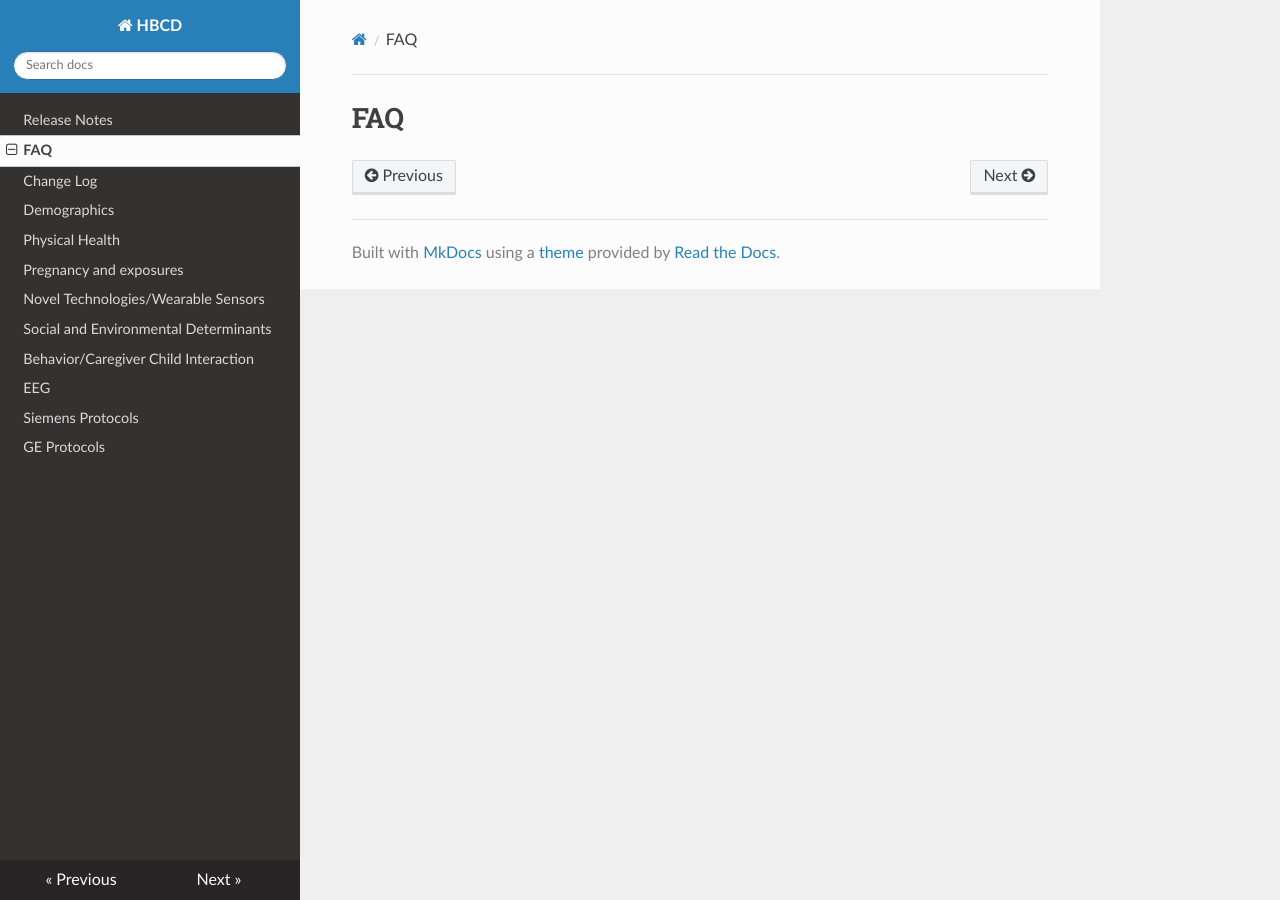
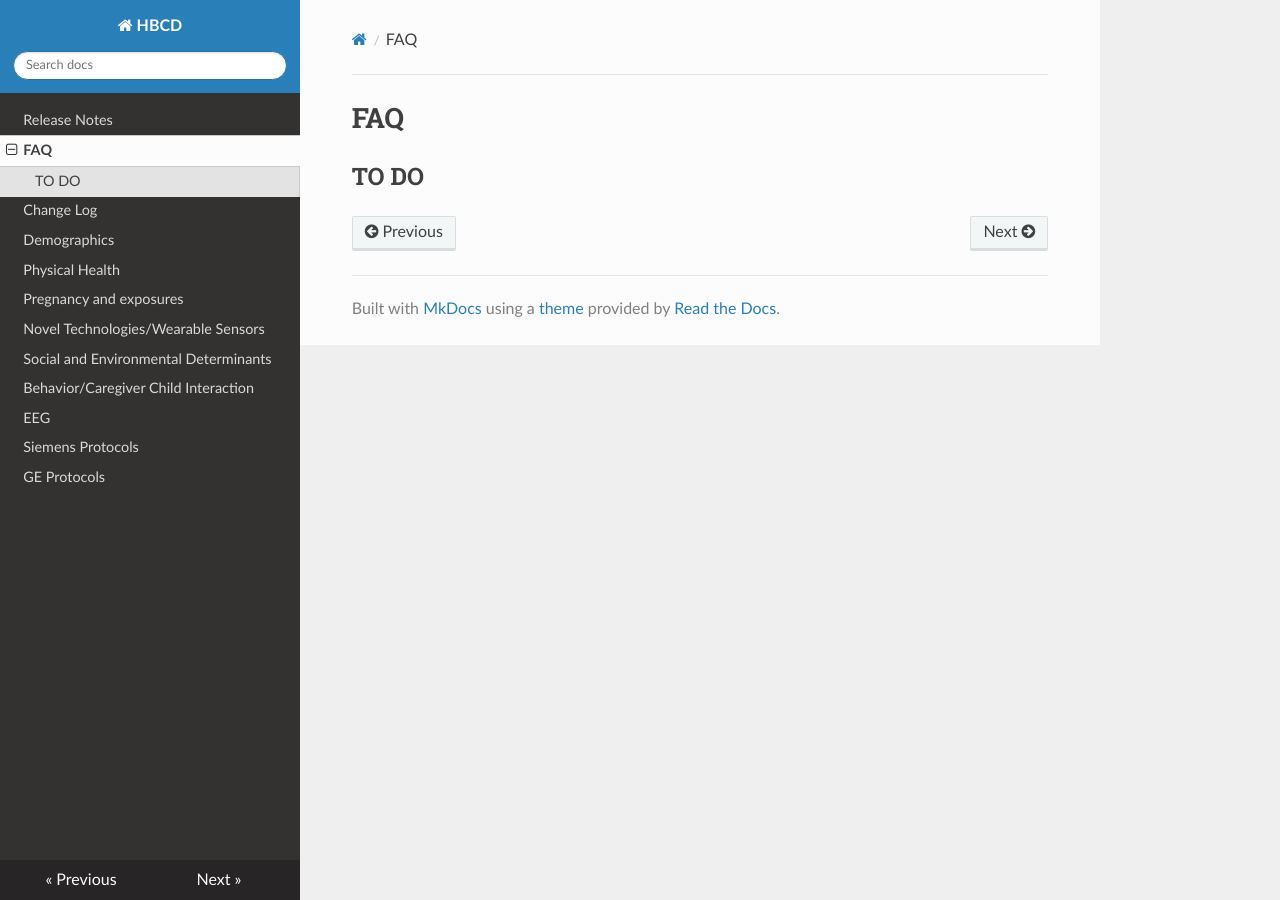
Before and after one commit to mattcieslak/hbcd-docs, an MkDocs documentation site: the page built from docs/faq.md, in a window 1280 px wide. Built offline with MkDocs 1.6.1, drawn with Linux system fonts in a browser that asks for light colours; nearby versions of some CDN libraries.

Commit message:
Update faq.md

```diff
--- a/docs/faq.md
+++ b/docs/faq.md
@@ -1 +1,3 @@
 # FAQ
+
+## TO DO
```
